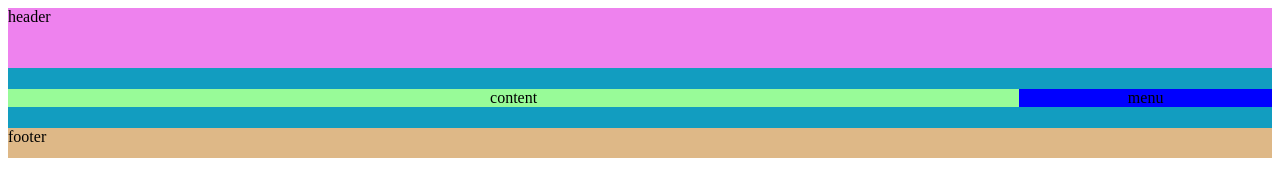
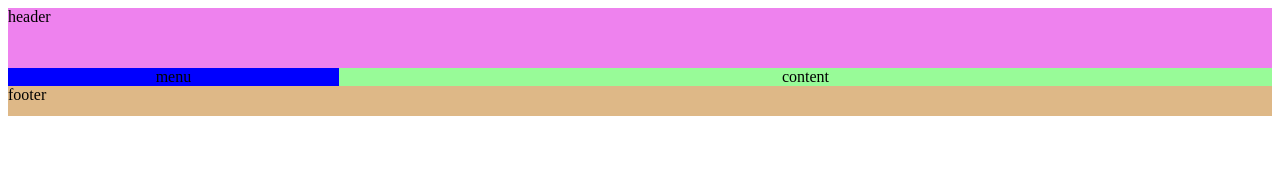
Before and after one commit to GreslyCoronel/DesarrolloWeb, a plain HTML site: page index.html in a window 1280 px wide. Drawn offline with Linux system fonts and the light colour scheme.

Commit message:
posicionamiento con grid

```diff
--- a/estilos.css
+++ b/estilos.css
@@ -2,37 +2,32 @@
 .wrapper{
    max-width:1500px;
    margin: 0 auto;
-
+   display: grid; /*convertir en cuadricula los */
+   grid-template-areas:
+   'header header header header'
+   'menu content content content'
+   'footer footer footer footer';
 }
 
 .header{
     background: violet;
     height: 60px;
+    grid-area: header;
 }
 
-.container{
-    background: rgb(18, 157, 192);
-    display: flex;
-    height: 60px;
-    align-items: center;
-    flex-direction: row-reverse;  /* para invertir cajas */
-
-}
 
 .menu{
     text-align: center;
     background: blue;
-    width: 20%;
-
-
+    grid-area: menu;
 
 }
 
 .content{
     text-align: center;
     background: palegreen;
+    grid-area: content;
 
-    width: 80%;
 
 
 }
@@ -40,4 +35,5 @@
 .footer{
     background: burlywood;
     height: 30px;
+    grid-area: footer;
 }
--- a/index.html
+++ b/index.html
@@ -5,16 +5,13 @@
     <meta http-equiv="X-UA-Compatible" content="IE=edge">
     <meta name="viewport" content="width=device-width, initial-scale=1.0">
     <link rel="stylesheet" href="estilos.css">
-    <title>Posicionamiento con flebox</title>
+    <title>Posicionamiento con grid</title>
 </head>
 <body>
     <div class="wrapper">
         <div class="header">header</div>
-        <div class="container">
-          <div class="menu">menu</div>
-          <div class="content">content</div>
-        </div>
-
+        <div class="menu">menu</div>
+        <div class="content">content</div>
         <div class="footer">footer</div>
     </div>
 
```
